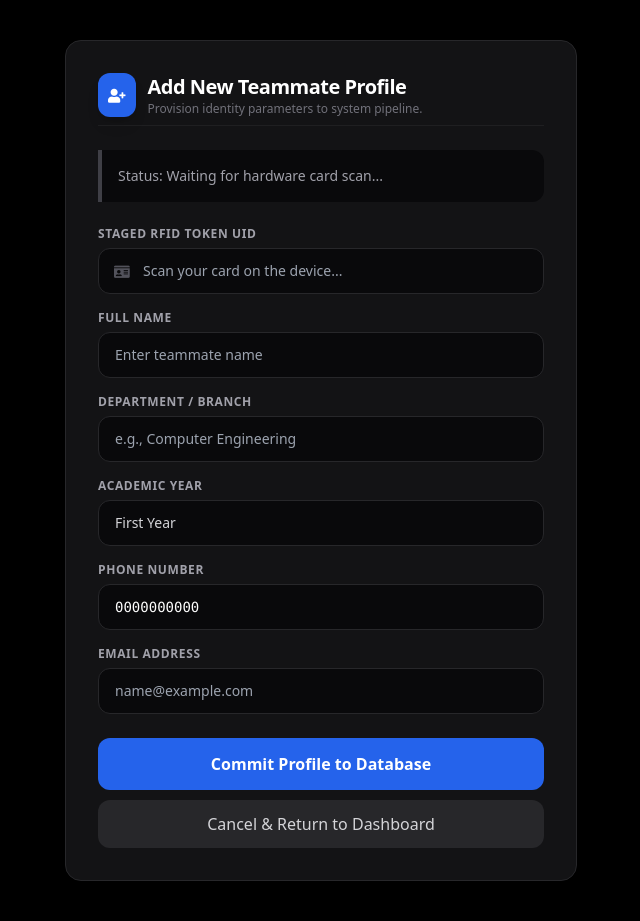
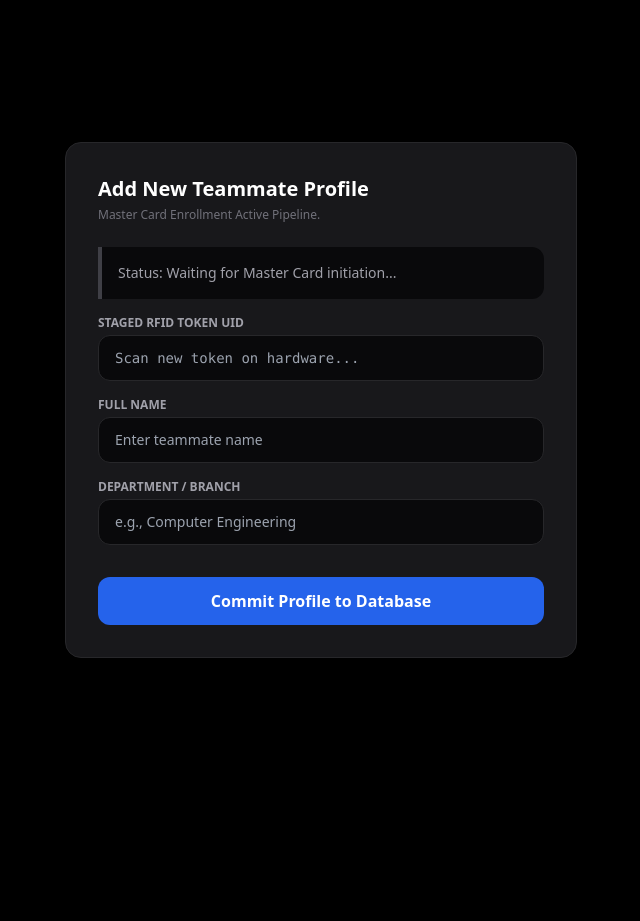
Before and after one commit to prab-hector/PJT_3, a Django app: template users/templates/users/register.html in a window 1280 px wide. Shown: the whole page, without its empty margins (319-959 px from the left). After the commit the page ends 658 px from the top, so only its background shows below. Run offline with Django 5.2, Linux system fonts and the light colour scheme; the template is opened without the code that fills it, so the values that code supplies are empty; parts of the project's set-up code (start-up, migrations or seed data) failed here and were passed over; some libraries are stand-ins or nearby versions.

Commit message:
register

```diff
--- a/users/templates/users/register.html
+++ b/users/templates/users/register.html
@@ -4,85 +4,45 @@
 <head>
     <meta charset="UTF-8">
     <meta name="viewport" content="width=device-width, initial-scale=1.0">
-    <title>Teammate Registration System - NLLRFID</title>
+    <title>Teammate Registration System</title>
     <script src="https://cdn.tailwindcss.com"></script>
-    <link rel="stylesheet" href="https://cdnjs.cloudflare.com/ajax/libs/font-awesome/5.15.4/css/all.min.css">
 </head>
-<body class="bg-black text-zinc-100 min-h-screen flex items-center justify-center relative p-4">
+<body class="bg-black text-zinc-100 min-h-screen flex items-center justify-center p-4">
 
-    <div class="w-full max-w-lg p-8 space-y-6 bg-zinc-900/80 border border-zinc-800 rounded-2xl shadow-2xl backdrop-blur-md relative my-6">
+    <div class="w-full max-w-lg p-8 bg-zinc-900 border border-zinc-800 rounded-2xl shadow-2xl">
+        <h2 class="text-xl font-bold text-white mb-1">Add New Teammate Profile</h2>
+        <p class="text-xs text-zinc-500 mb-6">Master Card Enrollment Active Pipeline.</p>
 
-        <div class="flex items-center space-x-3 pb-2 border-b border-zinc-800/60">
-            <div class="p-2.5 bg-blue-600 rounded-xl text-white shadow-lg">
-                <i class="fas fa-user-plus fa-sm"></i>
-            </div>
-            <div>
-                <h2 class="text-xl font-bold tracking-tight text-white">Add New Teammate Profile</h2>
-                <p class="text-xs text-zinc-500">Provision identity parameters to system pipeline.</p>
-            </div>
-        </div>
-
-        <div id="scanStatus" class="p-4 bg-zinc-950 border-l-4 border-zinc-700 text-sm font-medium text-zinc-400 rounded-r-xl transition-all">
-            Status: Waiting for hardware card scan...
+        <div id="scanStatus" class="p-4 mb-4 bg-zinc-950 border-l-4 border-zinc-700 text-sm font-medium text-zinc-400 rounded-r-xl">
+            Status: Waiting for Master Card initiation...
         </div>
 
         <form id="registrationForm" class="space-y-4">
             <div>
-                <label for="rfid_number" class="block text-xs font-bold uppercase tracking-wider text-zinc-400 mb-1.5">Staged RFID Token UID</label>
-                <div class="relative">
-                    <span class="absolute left-4 top-3.5 text-zinc-600 text-sm"><i class="fas fa-id-card"></i></span>
-                    <input type="text" id="rfid_number" placeholder="Scan your card on the device..." readonly required
-                           class="w-full pl-11 pr-4 py-3 bg-zinc-950 border border-zinc-800 rounded-xl text-sm text-zinc-400 focus:outline-none cursor-not-allowed">
-                </div>
+                <label class="block text-xs font-bold uppercase text-zinc-400 mb-1">Staged RFID Token UID</label>
+                <input type="text" id="rfid_number" placeholder="Scan new token on hardware..." readonly required
+                       class="w-full px-4 py-3 bg-zinc-950 border border-zinc-800 rounded-xl text-sm text-zinc-400 font-mono cursor-not-allowed">
             </div>
 
             <div>
-                <label for="name" class="block text-xs font-bold uppercase tracking-wider text-zinc-400 mb-1.5">Full Name</label>
+                <label class="block text-xs font-bold uppercase text-zinc-400 mb-1">Full Name</label>
                 <input type="text" id="name" placeholder="Enter teammate name" required
-                       class="w-full px-4 py-3 bg-zinc-950 border border-zinc-800 rounded-xl text-sm text-white focus:outline-none focus:ring-2 focus:ring-blue-500/30">
+                       class="w-full px-4 py-3 bg-zinc-950 border border-zinc-800 rounded-xl text-sm text-white focus:outline-none focus:border-blue-500">
             </div>
 
             <div>
-                <label for="department" class="block text-xs font-bold uppercase tracking-wider text-zinc-400 mb-1.5">Department / Branch</label>
+                <label class="block text-xs font-bold uppercase text-zinc-400 mb-1">Department / Branch</label>
                 <input type="text" id="department" placeholder="e.g., Computer Engineering" required
-                       class="w-full px-4 py-3 bg-zinc-950 border border-zinc-800 rounded-xl text-sm text-white focus:outline-none focus:ring-2 focus:ring-blue-500/30">
+                       class="w-full px-4 py-3 bg-zinc-950 border border-zinc-800 rounded-xl text-sm text-white focus:outline-none focus:border-blue-500">
             </div>
 
-            <div>
-                <label for="year" class="block text-xs font-bold uppercase tracking-wider text-zinc-400 mb-1.5">Academic Year</label>
-                <div class="relative">
-                    <select id="year" class="w-full px-4 py-3 bg-zinc-950 border border-zinc-800 rounded-xl text-sm text-zinc-300 focus:outline-none appearance-none cursor-pointer">
-                        <option value="First Year">First Year</option>
-                        <option value="Second Year">Second Year</option>
-                        <option value="Third Year">Third Year</option>
-                        <option value="Fourth Year">Fourth Year</option>
-                    </select>
-                </div>
-            </div>
-
-            <div>
-                <label for="phone" class="block text-xs font-bold uppercase tracking-wider text-zinc-400 mb-1.5">Phone Number</label>
-                <input type="text" id="phone" placeholder="Enter 10-digit number" value="0000000000"
-                       class="w-full px-4 py-3 bg-zinc-950 border border-zinc-800 rounded-xl text-sm text-white font-mono focus:outline-none">
-            </div>
-
-            <div>
-                <label for="email" class="block text-xs font-bold uppercase tracking-wider text-zinc-400 mb-1.5">Email Address</label>
-                <input type="email" id="email" placeholder="name@example.com"
-                       class="w-full px-4 py-3 bg-zinc-950 border border-zinc-800 rounded-xl text-sm text-white focus:outline-none">
-            </div>
-
-            <div class="pt-2 space-y-2.5">
-                <button type="submit" class="w-full py-3.5 px-4 bg-blue-600 hover:bg-blue-500 text-white font-semibold rounded-xl transition-all">
+            <div class="pt-4">
+                <button type="submit" class="w-full py-3 px-4 bg-blue-600 hover:bg-blue-500 text-white font-semibold rounded-xl transition-all">
                     Commit Profile to Database
-                </button>
-                <button type="button" id="cancelBtn" class="w-full py-3 px-4 bg-zinc-800 hover:bg-zinc-700 text-zinc-300 rounded-xl transition-all">
-                    Cancel & Return to Dashboard
                 </button>
             </div>
         </form>
-
-        <div id="message" class="p-3.5 rounded-xl text-xs font-semibold hidden"></div>
+        <div id="message" class="p-3.5 mt-4 rounded-xl text-xs font-semibold hidden"></div>
     </div>
 
     <script>
@@ -95,27 +55,18 @@
                     const rfidInput = document.getElementById('rfid_number');
 
                     if (data.card_staged && data.rfid_id) {
-                        if (rfidInput.value !== data.rfid_id) {
-                            rfidInput.value = data.rfid_id;
-                            statusBox.innerText = "Status: Card " + data.rfid_id + " Staged Successfully!";
-                            statusBox.className = "p-4 bg-green-950/40 border-l-4 border-green-500 text-sm font-semibold text-green-400 rounded-r-xl";
-                        }
+                        rfidInput.value = data.rfid_id;
+                        statusBox.innerText = "Status: Card " + data.rfid_id + " Captured!";
+                        statusBox.className = "p-4 bg-green-950/40 border-l-4 border-green-500 text-sm font-semibold text-green-400 rounded-r-xl";
                     } else if (data.master_scanned) {
-                        statusBox.innerText = "Status: Master Card Scanned. Please tap the new card...";
+                        statusBox.innerText = "Status: Master Card active. Tap target user token now...";
                         statusBox.className = "p-4 bg-yellow-950/40 border-l-4 border-yellow-500 text-sm font-semibold text-yellow-400 rounded-r-xl animate-pulse";
-                        rfidInput.value = "";
-                    } else {
-                        statusBox.innerText = "Status: Waiting for hardware card scan...";
-                        statusBox.className = "p-4 bg-zinc-950 border-l-4 border-zinc-700 text-sm font-medium text-zinc-400 rounded-r-xl";
-                        rfidInput.value = "";
                     }
                 }
-            } catch (err) {
-                console.error("Polling error: ", err);
-            }
+            } catch (err) { console.error(err); }
         }
 
-        setInterval(checkStagedCard, 4000);
+        setInterval(checkStagedCard, 2000);
 
         document.getElementById('registrationForm').addEventListener('submit', async function(e) {
             e.preventDefault();
@@ -124,9 +75,9 @@
                 rfid_id: document.getElementById('rfid_number').value,
                 name: document.getElementById('name').value.trim(),
                 department: document.getElementById('department').value,
-                year: document.getElementById('year').value,
-                phone: document.getElementById('phone').value,
-                email: document.getElementById('email').value
+                year: "First Year",
+                phone: "0000000000",
+                email: ""
             };
 
             try {
@@ -136,31 +87,16 @@
                     body: JSON.stringify(payload)
                 });
                 let result = await response.json();
-
-                if (response.ok && result.status === 'success') {
-                    msgDiv.className = "p-3.5 rounded-xl text-xs font-semibold block bg-green-950/50 border border-green-800 text-green-400";
-                    msgDiv.innerText = "Success: Profile created. Redirecting...";
-                    setTimeout(() => { window.location.href = '/'; }, 1500);
+                if (response.ok) {
+                    msgDiv.className = "p-3.5 rounded-xl text-xs font-semibold block bg-green-950 text-green-400";
+                    msgDiv.innerText = "Success: Profile created.";
+                    setTimeout(() => { window.location.href = '/'; }, 1000);
                 } else {
-                    showError(result.message);
+                    msgDiv.className = "p-3.5 rounded-xl text-xs font-semibold block bg-red-950 text-red-400";
+                    msgDiv.innerText = "Error: " + result.message;
                 }
-            } catch (error) {
-                showError("Network connection error handling request.");
-            }
+            } catch (error) { console.error(error); }
         });
-
-        document.getElementById('cancelBtn').addEventListener('click', async function() {
-            try {
-                await fetch('/api/rfid/check-buffer/', { method: 'POST', headers: { 'Content-Type': 'application/json' } });
-            } catch (err) {}
-            window.location.href = '/';
-        });
-
-        function showError(text) {
-            const msgDiv = document.getElementById('message');
-            msgDiv.className = "p-3.5 rounded-xl text-xs font-semibold block bg-red-950/50 border border-red-800 text-red-400";
-            msgDiv.innerText = "Error: " + text;
-        }
     </script>
 </body>
 </html>
```
Also changed, not shown: rfid_datacoming/views.py (+45 -96 lines).
